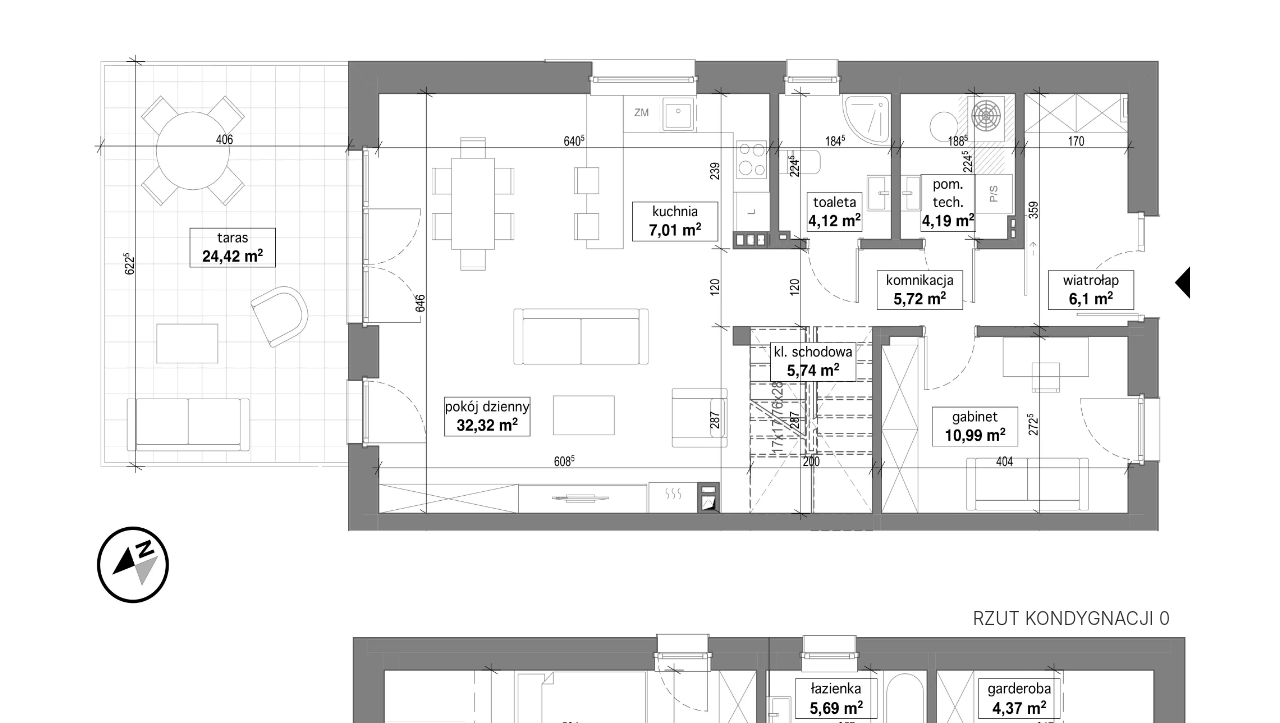
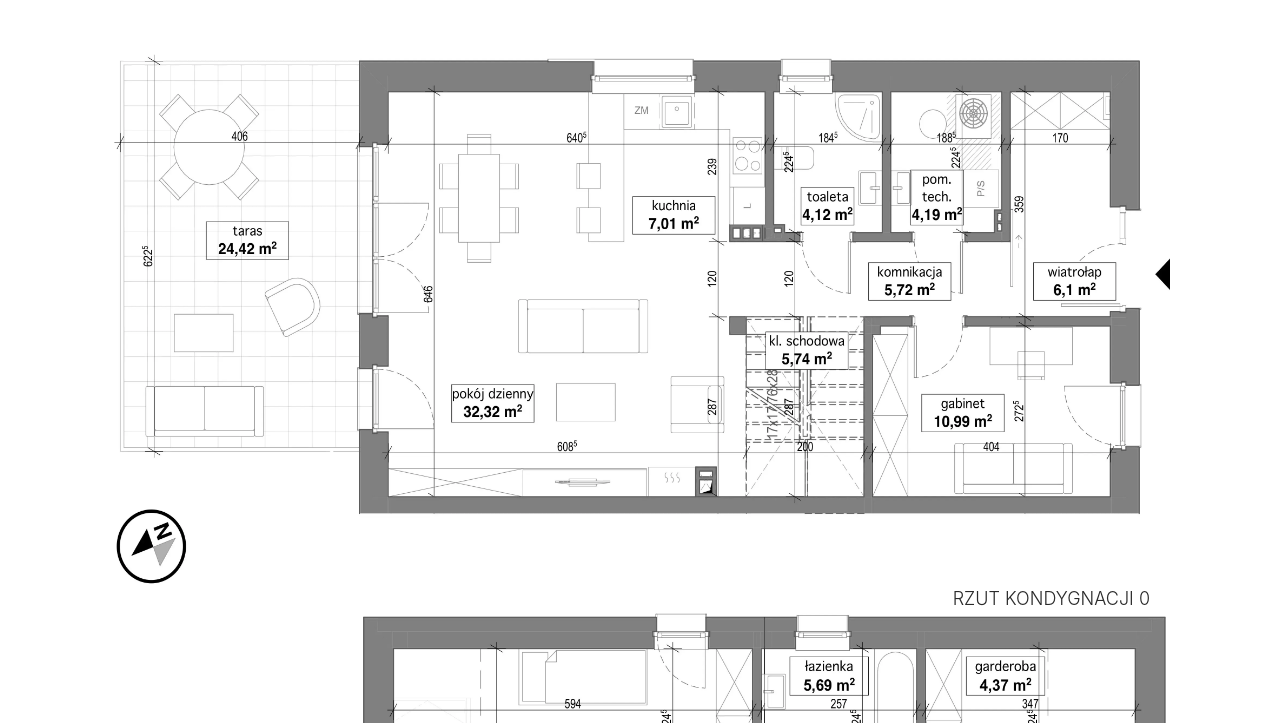
Before and after one commit to AntonOshurek/Potrzanowo, an Astro site: page /inwestycja in a window 1280 px wide. Shown: the part 2917-3640 px from the top of the page. Built offline with nearby package versions, Linux system fonts and the light colour scheme; Astro itself is replaced by a stand-in of ours.

Commit message:
create container with paddings and replace p-5 image

```diff
--- a/src/app/styles/global.scss
+++ b/src/app/styles/global.scss
@@ -36,3 +36,9 @@
 	margin: 0 auto;
 	max-width: $desctope-width;
 }
+
+.container-with-paddings {
+	margin: 0 auto;
+	padding: 0 var(--standart-side-padding);
+	max-width: $desctope-width;
+}
--- a/src/pages/_inwestycja/main/main.astro
+++ b/src/pages/_inwestycja/main/main.astro
@@ -42,7 +42,7 @@ const imageBgBlockProjection1 = await getEntry('imageBlocks', 'rzut-1');
 		title={imageBgBlock3.data.blockTitle}
 	/>
 
-	<div class="container">
+	<div class="container-with-paddings">
 		<ImageBgBlock
 			imagePath={imageBgBlockProjection0.data.imagePath}
 			alt={imageBgBlockProjection0.data.imageAlt}
@@ -64,7 +64,7 @@ const imageBgBlockProjection1 = await getEntry('imageBlocks', 'rzut-1');
 		title={imageBgBlock4.data.blockTitle}
 	/>
 
-	<div class="container">
+	<div class="container-with-paddings">
 		<ImageBgBlock
 			imagePath={imageBgBlock5.data.imagePath}
 			alt={imageBgBlock5.data.imageAlt}
```
Also changed, not shown: public/images/investment/Potrzanowo_5.webp.
